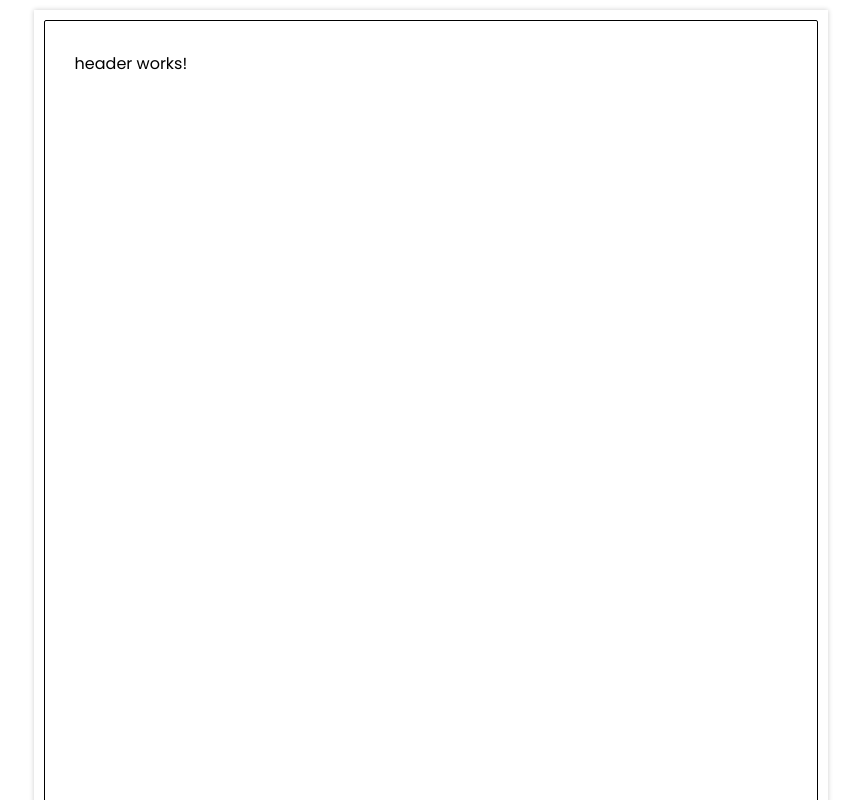
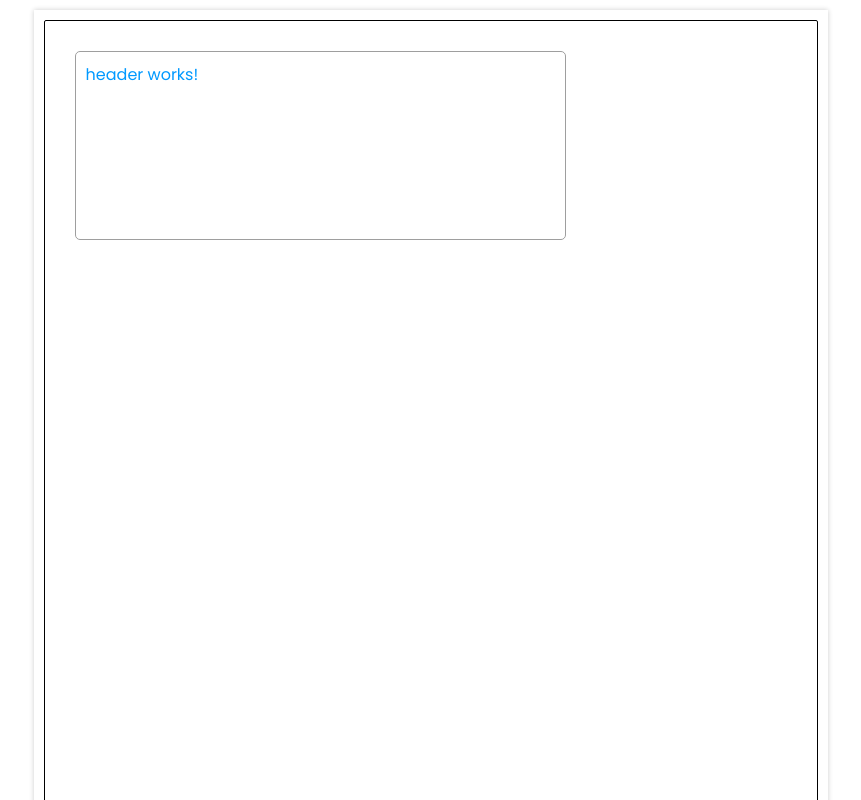
Before and after one commit to hmalindu1/resume-builder, an Angular app: page / in a window 1280 px wide. Shown: the top 800 px of the page, without its empty margins (209-1070 px from the left). Built offline with nearby package versions, Linux system fonts and the light colour scheme.

Commit message:
Div for left side topics

```diff
--- a/src/app/app.component.html
+++ b/src/app/app.component.html
@@ -1,5 +1,7 @@
 <div class="page">
     <div class="container">
-        <app-header></app-header>
+        <div class="topic-left">
+            <app-header></app-header>
+        </div>
     </div>
 </div>
```
